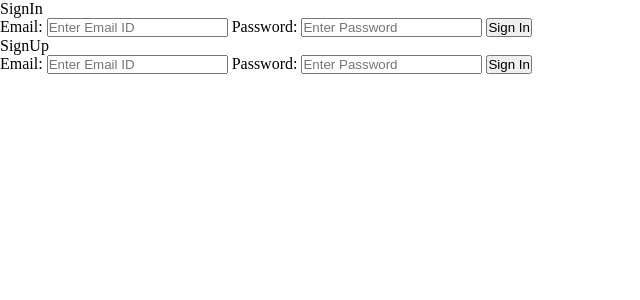
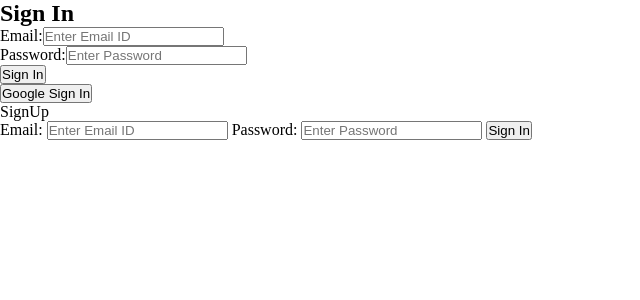
Before and after one commit to ankit-suman-07/taskify, a React (Create React App) app: page / in a window 1280 px wide. Shown: the top 300 px of the page, without its empty margins (0-640 px from the left). Built offline with nearby package versions, Linux system fonts and the light colour scheme; no server answers.

Commit message:
implemented authentication

```diff
--- a/src/context/authContext/index.js
+++ b/src/context/authContext/index.js
@@ -37,7 +37,7 @@ export function AuthProvider({ children }) {
 
     return (
         <AuthContext.Provider value={{ value }} >
-            {children}
+            {!loading && children}
         </AuthContext.Provider>
     );
 }
--- a/src/pages/auth-page/sign-in/SignIn.js
+++ b/src/pages/auth-page/sign-in/SignIn.js
@@ -6,52 +6,91 @@ import { useAuth } from '../../../context/authContext';
 const SignIn = () => {
     const { currentUser, loading } = useAuth();
 
-    const [email, setEmail] = useState(''); // Corrected useState
-    const [password, setPassword] = useState(''); // Corrected useState
-    const [isSigningIn, setIsSigningIn] = useState(false); // Corrected useState
-    const [errorMessage, setErrorMessage] = useState(''); // Corrected useState
+    const [email, setEmail] = useState('');
+    const [password, setPassword] = useState('');
+    const [isSigningIn, setIsSigningIn] = useState(false);
+    const [errorMessage, setErrorMessage] = useState('');
 
     const onSubmit = async (e) => {
         e.preventDefault();
         if (!isSigningIn) {
             setIsSigningIn(true);
-            await doSignInWithEmailAndPassword(email, password);
-            console.log("Signed In");
+            try {
+                const result = await doSignInWithEmailAndPassword(email, password);
+                console.log("Signed In : ", result.user.email);
+            } catch (error) {
+                setErrorMessage(error.message);
+                setIsSigningIn(false);
+            }
         }
     }
 
     const onGoogleSignIn = (e) => {
-        e.preventDefault(); // Corrected preventDefault
+        e.preventDefault();
         if (!isSigningIn) {
             setIsSigningIn(true);
             doSignInWithGoogle().catch(err => {
+                setErrorMessage(err.message);
                 setIsSigningIn(false);
-            })
+            });
         }
     }
 
-    // Function to handle email input change
     const handleEmailChange = (e) => {
         setEmail(e.target.value);
     }
 
-    // Function to handle password input change
     const handlePasswordChange = (e) => {
         setPassword(e.target.value);
     }
 
     return (
         <div>
-            SignIn
-            <form onSubmit={onSubmit} >
-                Email: <input type='email' value={email} onChange={handleEmailChange} placeholder="Enter Email ID" /> {/* Added value and onChange */}
-                Password: <input type='password' value={password} onChange={handlePasswordChange} placeholder='Enter Password' /> {/* Added value and onChange */}
-                <button type="submit" disabled={isSigningIn} >Sign In</button>
-            </form>
-            {/* Uncomment below if you want to enable Google sign in */}
-            {/* <button onClick={onGoogleSignIn}>Sign In with Google</button> */}
+            {
+                loading
+            }
+            {loading ? (
+                <p>Loading...</p>
+            ) : currentUser ? (
+                <div>
+                    <p>Welcome, {currentUser.email}!</p>
+                </div>
+            ) : (
+                <div>
+                    <h2>Sign In</h2>
+                    <form onSubmit={onSubmit}>
+                        <div>
+                            <label>Email:</label>
+                            <input
+                                type='email'
+                                value={email}
+                                onChange={handleEmailChange}
+                                placeholder="Enter Email ID"
+                                required
+                            />
+                        </div>
+                        <div>
+                            <label>Password:</label>
+                            <input
+                                type='password'
+                                value={password}
+                                onChange={handlePasswordChange}
+                                placeholder='Enter Password'
+                                required
+                            />
+                        </div>
+                        {errorMessage && <p style={{ color: 'red' }}>{errorMessage}</p>}
+                        <button type="submit" disabled={isSigningIn}>
+                            {isSigningIn ? 'Signing In...' : 'Sign In'}
+                        </button>
+                    </form>
+                            <button onClick={onGoogleSignIn} disabled={isSigningIn}>
+                                {isSigningIn ? 'Signing In...' : 'Google Sign In'}
+                            </button>
+                        </div>
+            )}
         </div>
-    )
+    );
 }
 
-export default SignIn
+export default SignIn;
```
